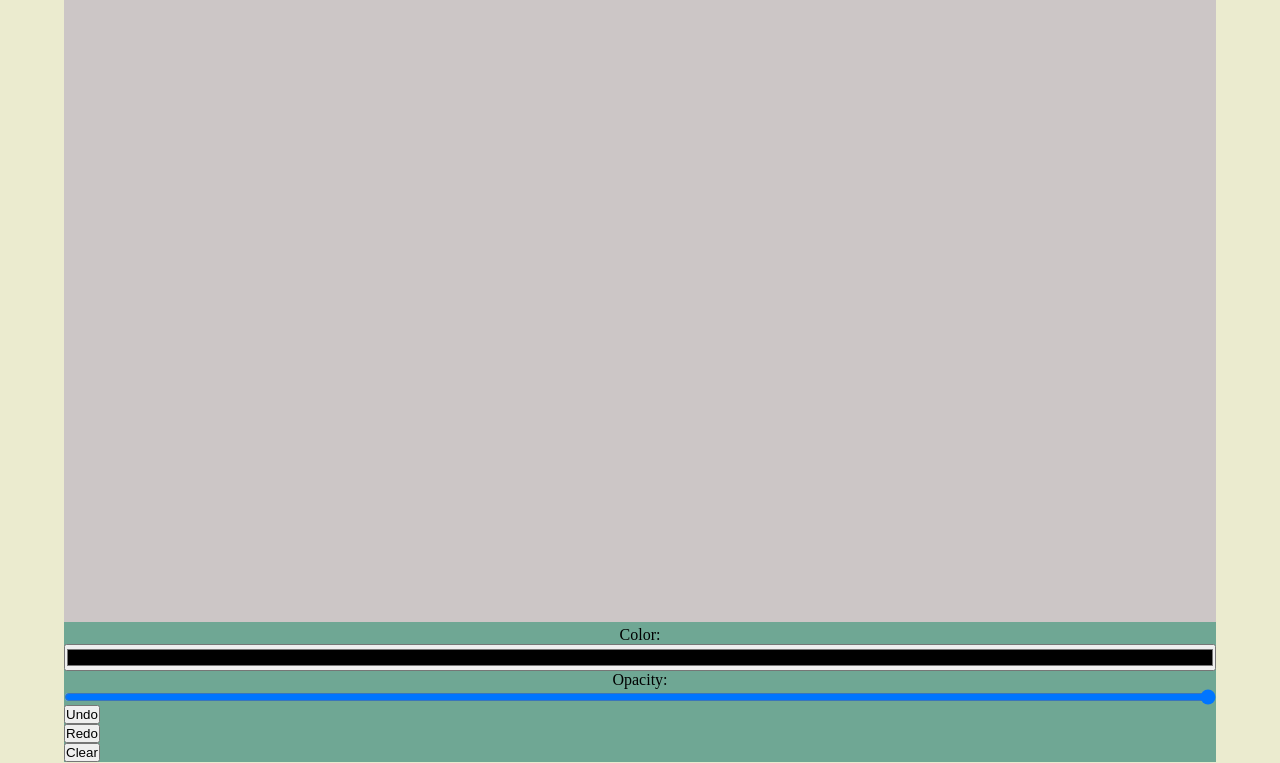
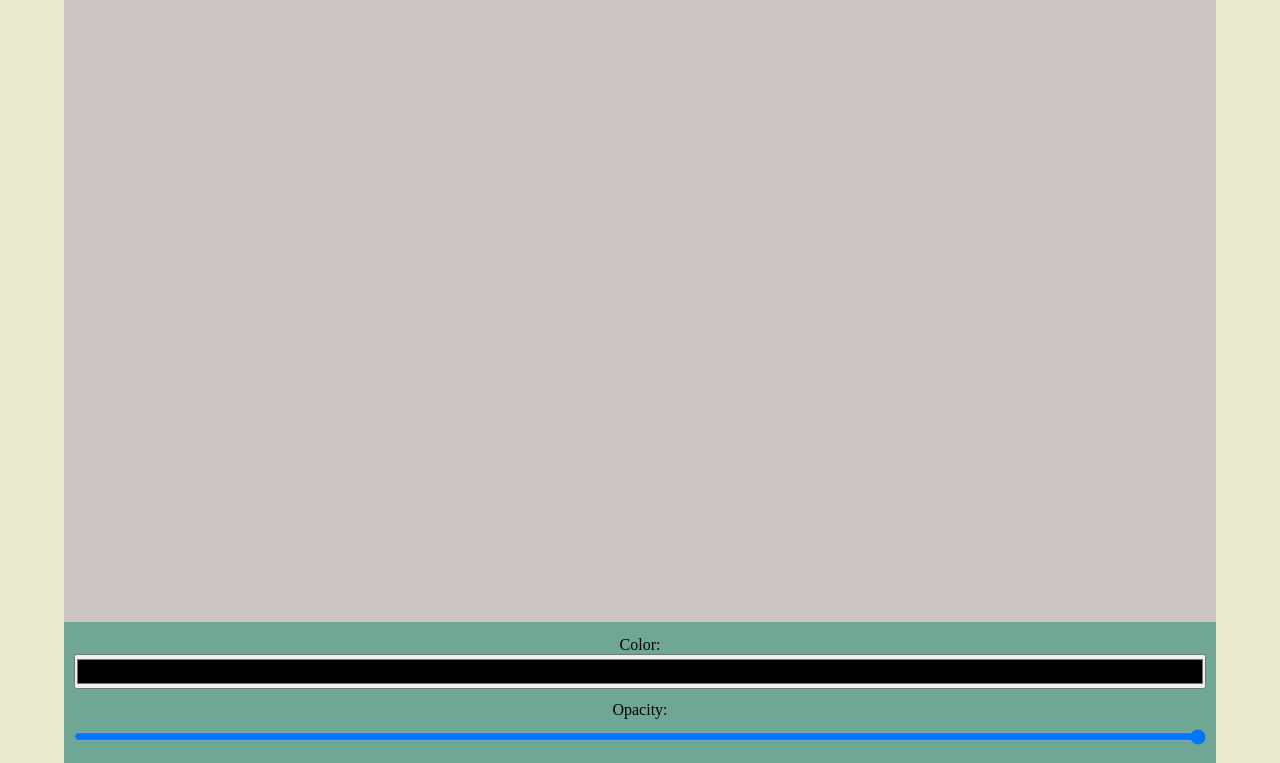
Before and after one commit to RPE8/odin-etch-a-sketch, a plain HTML site: page index.html in a window 1280 px wide. Shown: the part 58-821 px from the top of the page. Drawn offline with Linux system fonts and the light colour scheme.

Commit message:
Align tools menu to be centered and have certain size

```diff
--- a/style/style.css
+++ b/style/style.css
@@ -33,14 +33,22 @@ canvas {
 
 #tools-menu {
   list-style: none;
+  margin: 10px;
+}
+
+#tools-menu button,
+.labeled-input > input {
+  width: 100%;
+  height: 35px;
+}
+
+#tools-menu > li {
+  margin-bottom: 12px;
+  display: flex;
+  justify-content: center;
 }
 
 .labeled-input {
-  display: flex;
   flex-direction: column;
   align-items: center;
 }
-
-.labeled-input > input {
-  width: 100%;
-}
```
